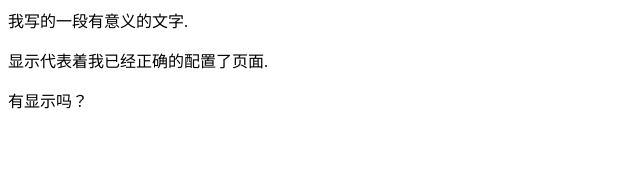
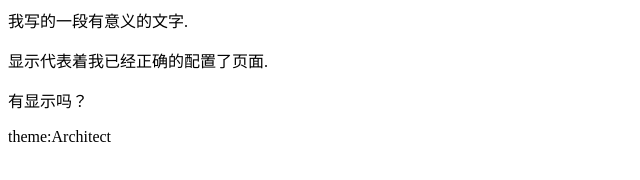
Before and after one commit to Xin-2023220/Xin-2023220.github.io, a plain HTML site: page index.html in a window 1280 px wide. Shown: the whole page, without its empty margins (0-640 px from the left). Drawn offline with Linux system fonts and the light colour scheme.

Commit message:
Update index.html

```diff
--- a/index.html
+++ b/index.html
@@ -1,3 +1,5 @@
 <p>我写的一段有意义的文字.<p>
 <p>显示代表着我已经正确的配置了页面.<p>
 <p>有显示吗？<p>
+
+theme:Architect
```
